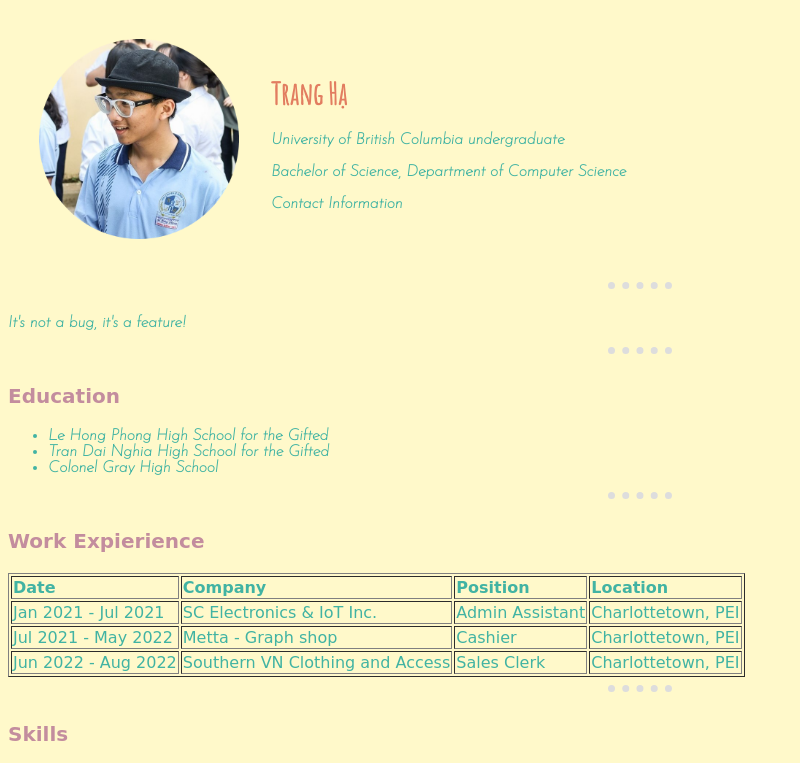
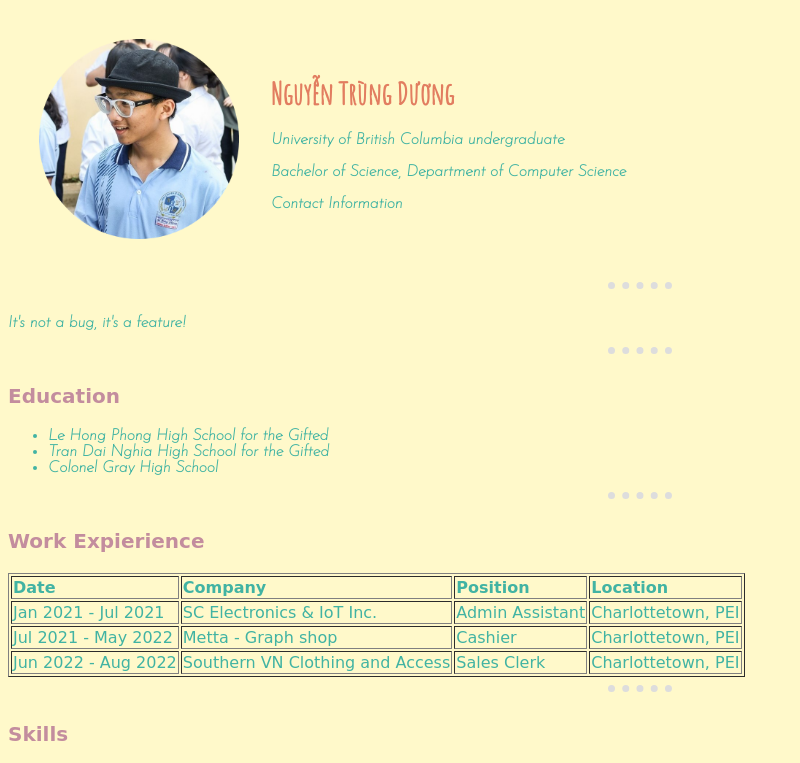
Before and after one commit to tranghane/noob-html-user, a plain HTML site: page index.html in a window 1280 px wide. Shown: the top 763 px of the page, without its empty margins (0-800 px from the left). Drawn offline with Linux system fonts and the light colour scheme; a web font is replaced by a local one.

Commit message:
Update index.html

```diff
--- a/index.html
+++ b/index.html
@@ -23,7 +23,7 @@
   <table cellspacing="30">
     <td> <img src="avatar.png" alt="avatar" style="width:200px;height:200px;"></td>
     <td>
-      <h1> Trang Hạ </h1>
+      <h1>Nguyễn Trùng Dương</h1>
       <p><em><a href="https://www.ubc.ca/">University of British Columbia</a> undergraduate</em></p>
       <p><em><a href="https://www.calendar.ubc.ca/vancouver/index.cfm?tree=12,215,410,0">Bachelor of Science</a>, <em><a href="https://www.cs.ubc.ca/">Department of Computer Science</a></em></em></p>
       <p><a href="contact.html">Contact Information</a></p>
```
